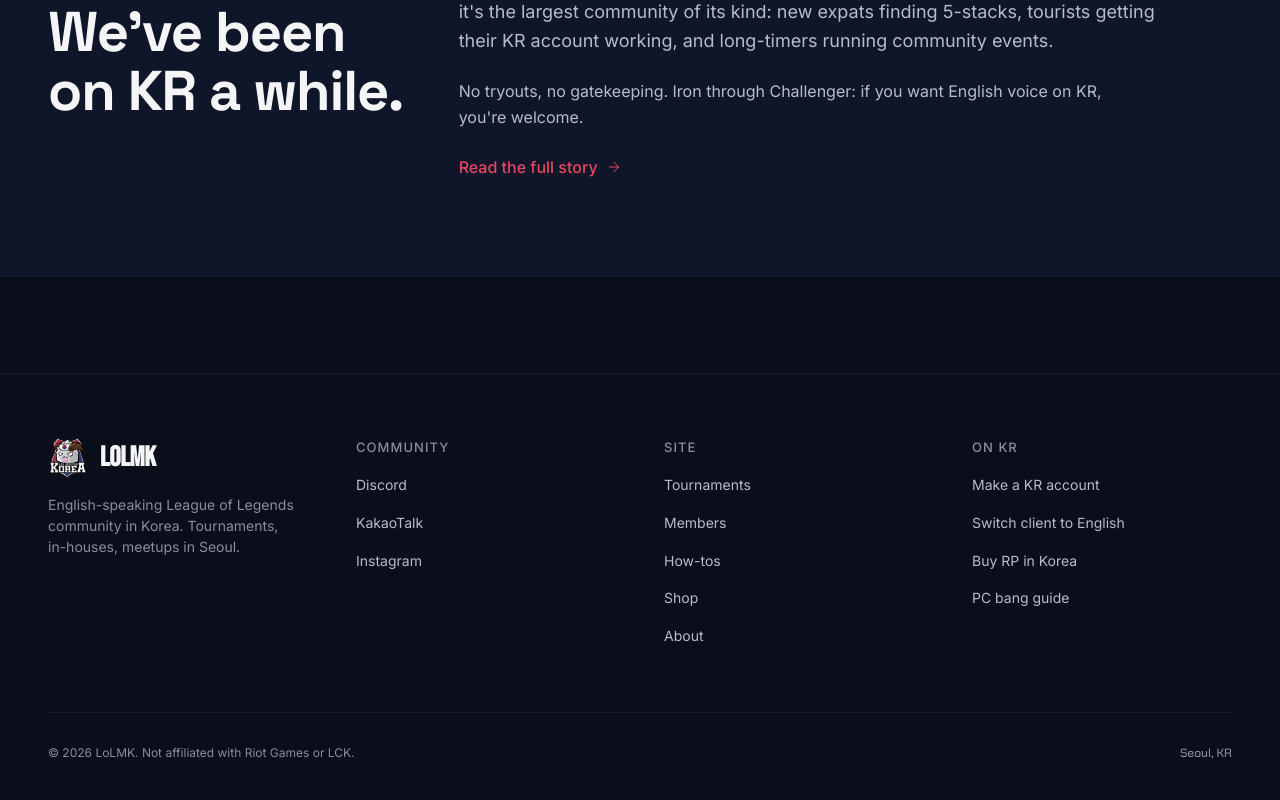
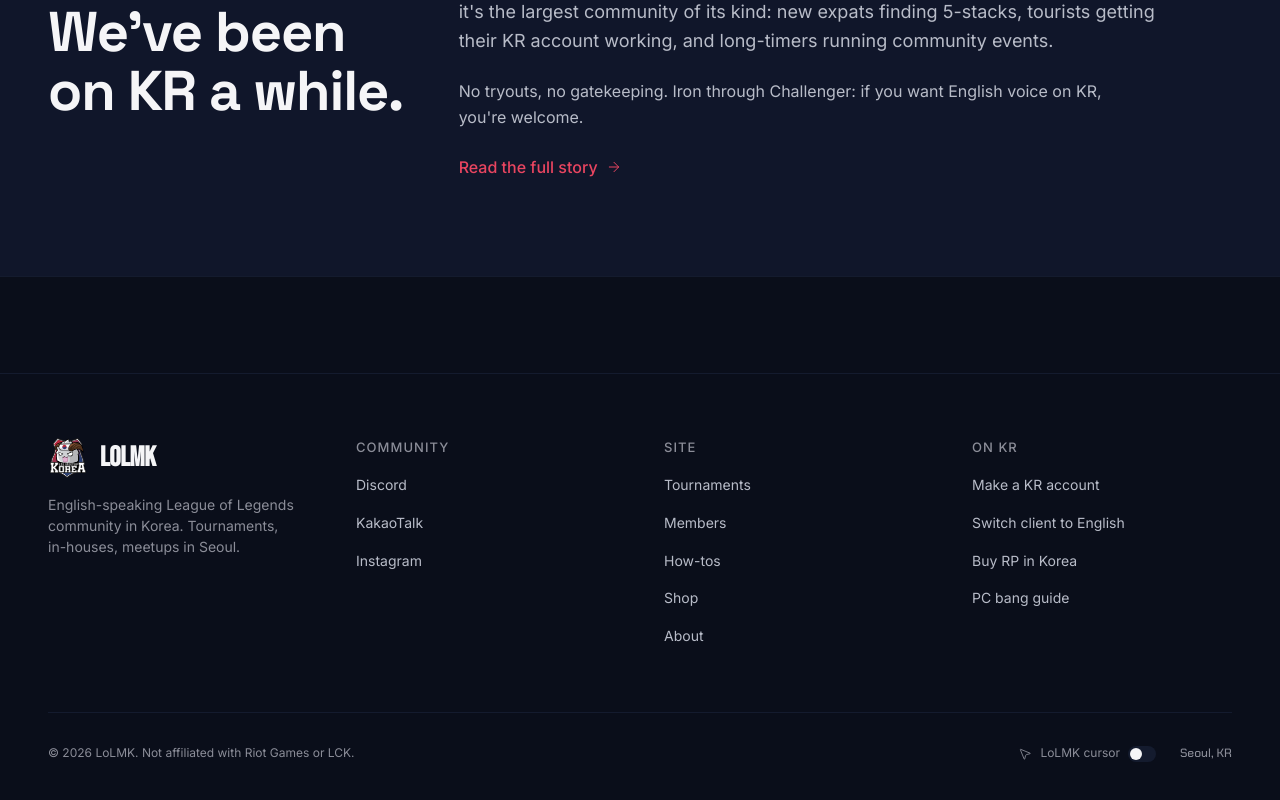
Before and after one commit to calvinmilliken1994-spec/lolmk-web, a Next.js app: page / in a window 1280 px wide. Shown: the part 4314-5114 px from the top of the page. Built offline with nearby package versions, Linux system fonts and the light colour scheme; no server answers; a web font is replaced by a local one.

Commit message:
feat: site-wide custom cursor with footer toggle

```diff
--- a/src/app/globals.css
+++ b/src/app/globals.css
@@ -44,6 +44,12 @@
   *:focus-visible {
     @apply outline-none ring-2 ring-brand-red ring-offset-2 ring-offset-base;
   }
+
+  /* Site-wide custom cursor, toggled via .lolmk-cursor on <html>. */
+  html.lolmk-cursor,
+  html.lolmk-cursor * {
+    cursor: url("/lolcursor.cur"), auto !important;
+  }
 }
 
 @layer components {
--- a/src/app/layout.tsx
+++ b/src/app/layout.tsx
@@ -65,6 +65,13 @@ export default function RootLayout({ children }: { children: React.ReactNode })
           rel="stylesheet"
           href="https://cdn.jsdelivr.net/gh/orioncactus/pretendard/dist/web/variable/pretendardvariable.css"
         />
+        <script
+          // Applied before hydration so the custom cursor never flashes on/off.
+          dangerouslySetInnerHTML={{
+            __html:
+              "try{if(localStorage.getItem('lolmk-cursor')!=='off'){document.documentElement.classList.add('lolmk-cursor')}}catch(e){}",
+          }}
+        />
       </head>
       <body className="bg-base text-ink min-h-screen">
         <Header />
--- /dev/null
+++ b/src/components/layout/cursor-toggle.tsx
@@ -0,0 +1,47 @@
+"use client";
+
+import { useEffect, useState } from "react";
+import { MousePointer2 } from "lucide-react";
+import { cn } from "@/lib/utils";
+
+const STORAGE_KEY = "lolmk-cursor";
+
+export function CursorToggle() {
+  const [enabled, setEnabled] = useState(true);
+
+  useEffect(() => {
+    setEnabled(document.documentElement.classList.contains("lolmk-cursor"));
+  }, []);
+
+  const toggle = () => {
+    const next = !enabled;
+    setEnabled(next);
+    document.documentElement.classList.toggle("lolmk-cursor", next);
+    window.localStorage.setItem(STORAGE_KEY, next ? "on" : "off");
+  };
+
+  return (
+    <button
+      type="button"
+      onClick={toggle}
+      aria-pressed={enabled}
+      className="flex items-center gap-2 text-caption text-ink-muted hover:text-ink-secondary transition-colors"
+    >
+      <MousePointer2 strokeWidth={1.5} className="h-3.5 w-3.5" />
+      <span>LoLMK cursor</span>
+      <span
+        className={cn(
+          "relative inline-flex h-4 w-7 shrink-0 items-center rounded-full transition-colors",
+          enabled ? "bg-brand-red" : "bg-line-subtle",
+        )}
+      >
+        <span
+          className={cn(
+            "inline-block h-3 w-3 transform rounded-full bg-ink transition-transform",
+            enabled ? "translate-x-3.5" : "translate-x-0.5",
+          )}
+        />
+      </span>
+    </button>
+  );
+}
--- a/src/components/layout/footer.tsx
+++ b/src/components/layout/footer.tsx
@@ -1,5 +1,6 @@
 import Link from "next/link";
 import Image from "next/image";
+import { CursorToggle } from "@/components/layout/cursor-toggle";
 
 const COLUMNS: { title: string; links: { label: string; href: string; external?: boolean }[] }[] = [
   {
@@ -81,9 +82,12 @@ export function Footer() {
           <p className="text-caption text-ink-muted">
             © {new Date().getFullYear()} LoLMK. Not affiliated with Riot Games or LCK.
           </p>
-          <p className="text-caption text-ink-muted font-mono">
-            Seoul, KR
-          </p>
+          <div className="flex items-center gap-6">
+            <CursorToggle />
+            <p className="text-caption text-ink-muted font-mono">
+              Seoul, KR
+            </p>
+          </div>
         </div>
       </div>
     </footer>
```
Also changed, not shown: 1 other file (tests, documents, lock files or other folders).
